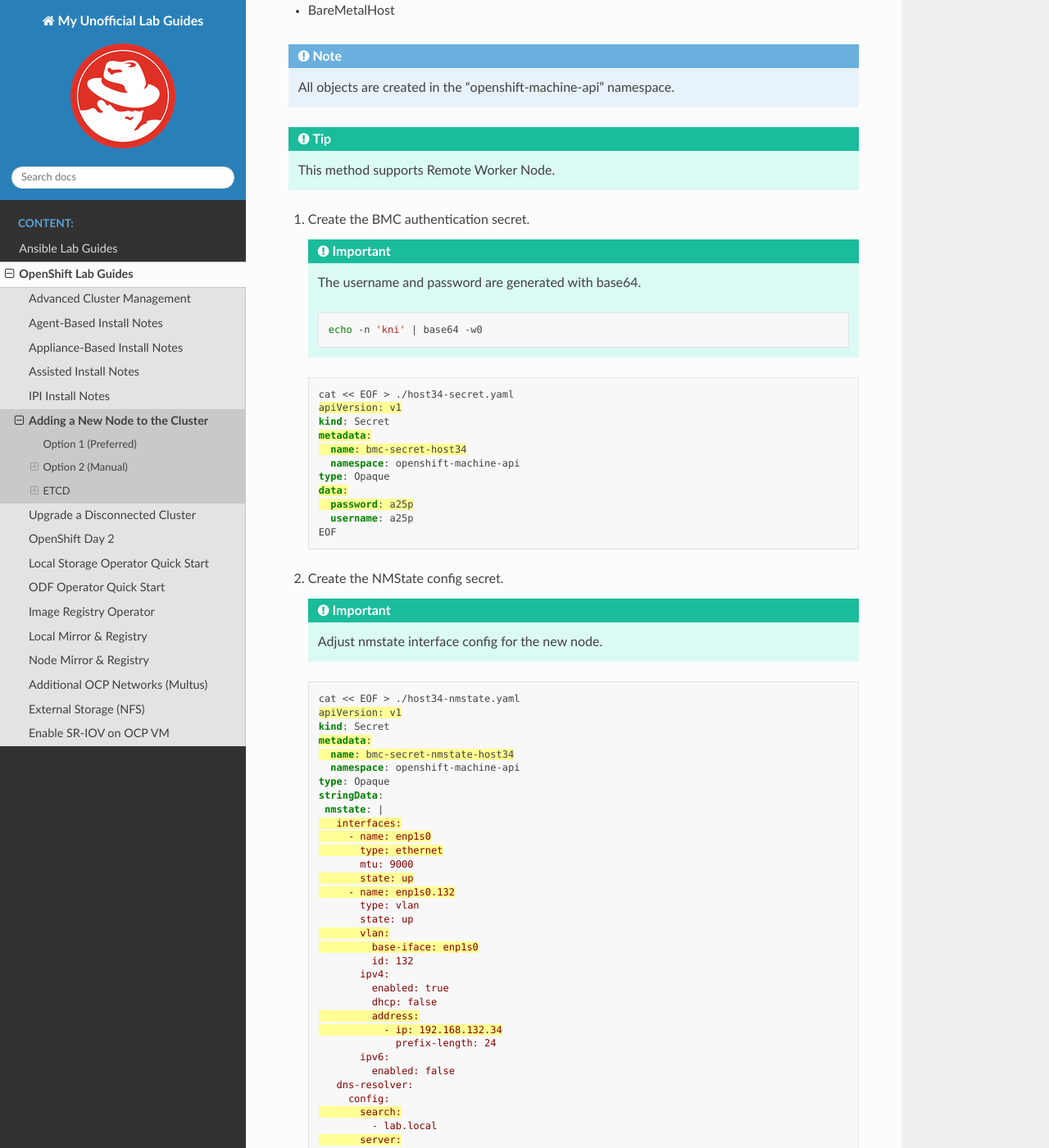
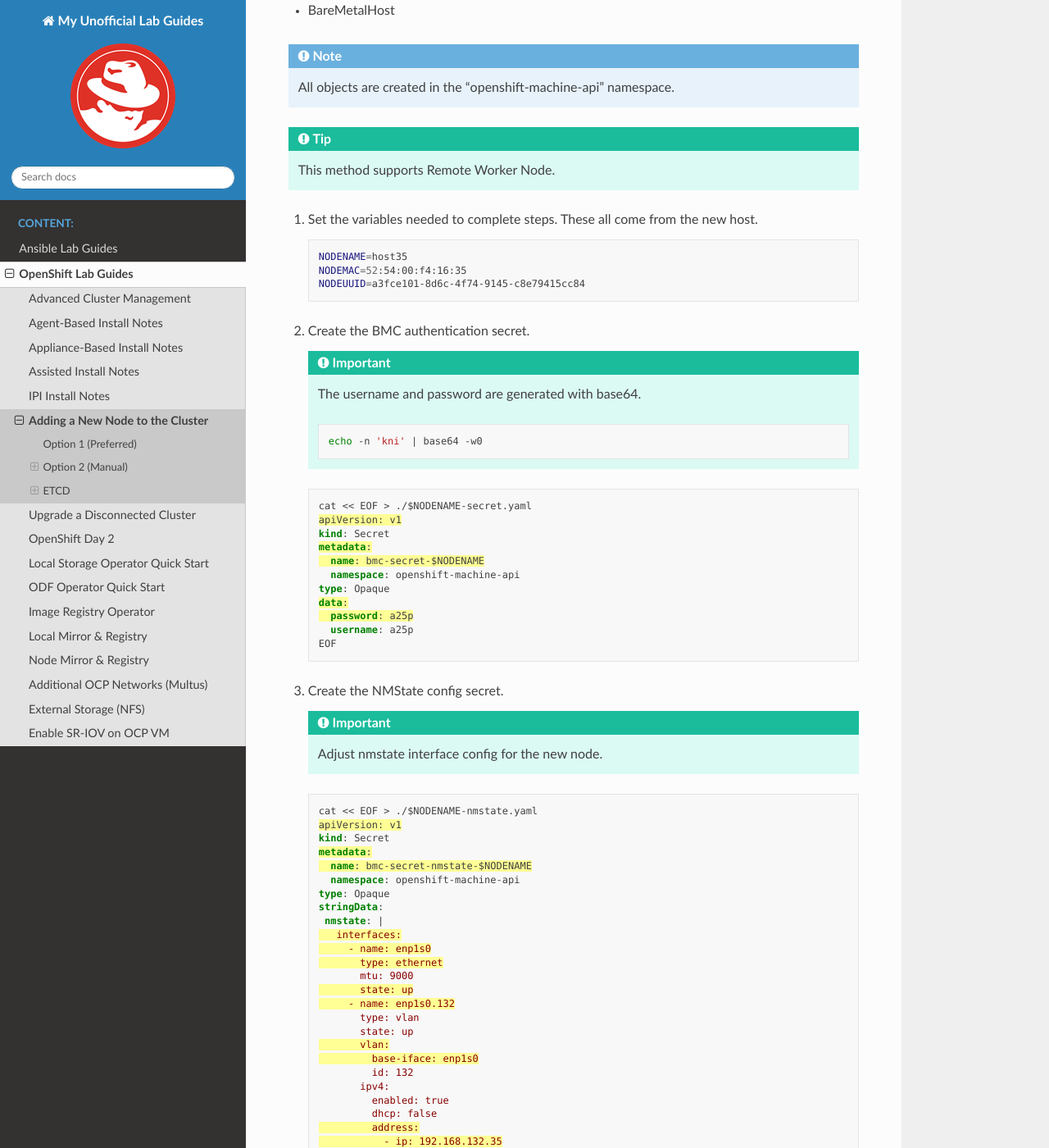
Before and after one commit to vtog/labGuides, a Sphinx documentation site: the page built from source/ocp/add-node.rst, in a window 1280 px wide and 1400 px high, scrolled down 316 px. Shown: the whole window at 82% size. Built offline with Sphinx 7.4.7 and the Read the Docs theme 3.1.0, drawn with Linux system fonts in a browser that asks for light colours; pages that are not in the unit, such as notebooks, are missing from menus; some of the changed text lies outside the part shown.

Commit message:
using variables when adding new node

```diff
--- a/source/ocp/add-node.rst
+++ b/source/ocp/add-node.rst
@@ -15,6 +15,15 @@
 
 .. tip:: This method supports Remote Worker Node.
 
+#. Set the variables needed to complete steps. These all come from the new
+   host.
+
+   .. code-block:: bash
+
+      NODENAME=host35
+      NODEMAC=52:54:00:f4:16:35
+      NODEUUID=a3fce101-8d6c-4f74-9145-c8e79415cc84
+
 #. Create the BMC authentication secret.
 
    .. important:: The username and password are generated with base64.
@@ -26,11 +35,11 @@
    .. code-block:: yaml
       :emphasize-lines: 2,4,5,8,9
 
-      cat << EOF > ./host34-secret.yaml
+      cat << EOF > ./$NODENAME-secret.yaml
       apiVersion: v1
       kind: Secret
       metadata:
-        name: bmc-secret-host34
+        name: bmc-secret-$NODENAME
         namespace: openshift-machine-api
       type: Opaque
       data:
@@ -45,11 +54,11 @@
    .. code-block:: yaml
       :emphasize-lines: 2,4,5,10-12,14,15,18,19,24,25,31,33,37,38
 
-      cat << EOF > ./host34-nmstate.yaml
+      cat << EOF > ./$NODENAME-nmstate.yaml
       apiVersion: v1
       kind: Secret
       metadata:
-        name: bmc-secret-nmstate-host34
+        name: bmc-secret-nmstate-$NODENAME
         namespace: openshift-machine-api
       type: Opaque
       stringData:
@@ -69,7 +78,7 @@
                enabled: true
                dhcp: false
                address:
-                 - ip: 192.168.132.34
+                 - ip: 192.168.132.35
                    prefix-length: 24
              ipv6:
                enabled: false
@@ -95,22 +104,22 @@
    .. code-block:: yaml
       :emphasize-lines: 2,4,5,8,10-12,14,15
 
-      cat << EOF > ./host34-baremetal.yaml
+      cat << EOF > ./$NODENAME-baremetal.yaml
       apiVersion: metal3.io/v1alpha1
       kind: BareMetalHost
       metadata:
-        name: host34.lab.local
+        name: $NODENAME
         namespace: openshift-machine-api
       spec:
         online: true
-        bootMACAddress: 52:54:00:f4:16:34
+        bootMACAddress: $NODEMAC
         bmc:
-          address: redfish-virtualmedia+http://192.168.1.72:8000/redfish/v1/Systems/f9f66728-9743-4568-b6b9-ef7b44ba65c8
-          credentialsName: bmc-secret-host34
+          address: redfish-virtualmedia+http://192.168.1.72:8000/redfish/v1/Systems/$NODEUUID
+          credentialsName: bmc-secret-$NODENAME
           disableCertificateVerification: true
         rootDeviceHints:
           deviceName: "/dev/vda"
-        preprovisioningNetworkDataName: bmc-secret-nmstate-host34
+        preprovisioningNetworkDataName: bmc-secret-nmstate-$NODENAME
       EOF
 
 #. Once the files are modified and ready create them:
@@ -130,7 +139,7 @@
 
       # and/or
 
-      ssh core@host34 journalctl -f
+      ssh core@$NODENAME journalctl -f
 
    .. code-block:: bash
 
@@ -157,7 +166,7 @@
 
          oc scale --replicas=<worker_nodes> machineset <machineset> -n openshift-machine-api
 
-         # oc scale --replicas=1 machineset ocp3-d5zw7-worker-0 -n openshift-machine-api
+         # Example: oc scale --replicas=1 machineset ocp3-d5zw7-worker-0 -n openshift-machine-api
 
 Option 2 (Manual)
 ^^^^^^^^^^^^^^^^^
@@ -328,12 +337,12 @@
 The following creates and associates the required objects for the new node and
 resolves any console errors.
 
-#. Set the variables needed to complete steps. These call come from the new
+#. Set the variables needed to complete steps. These all come from the new
    host.
 
    .. code-block:: bash
 
-      NODENAME=host35.lab.local
+      NODENAME=host35
       NODEMAC=52:54:00:f4:16:35
       NODEUUID=a3fce101-8d6c-4f74-9145-c8e79415cc84
 
```
